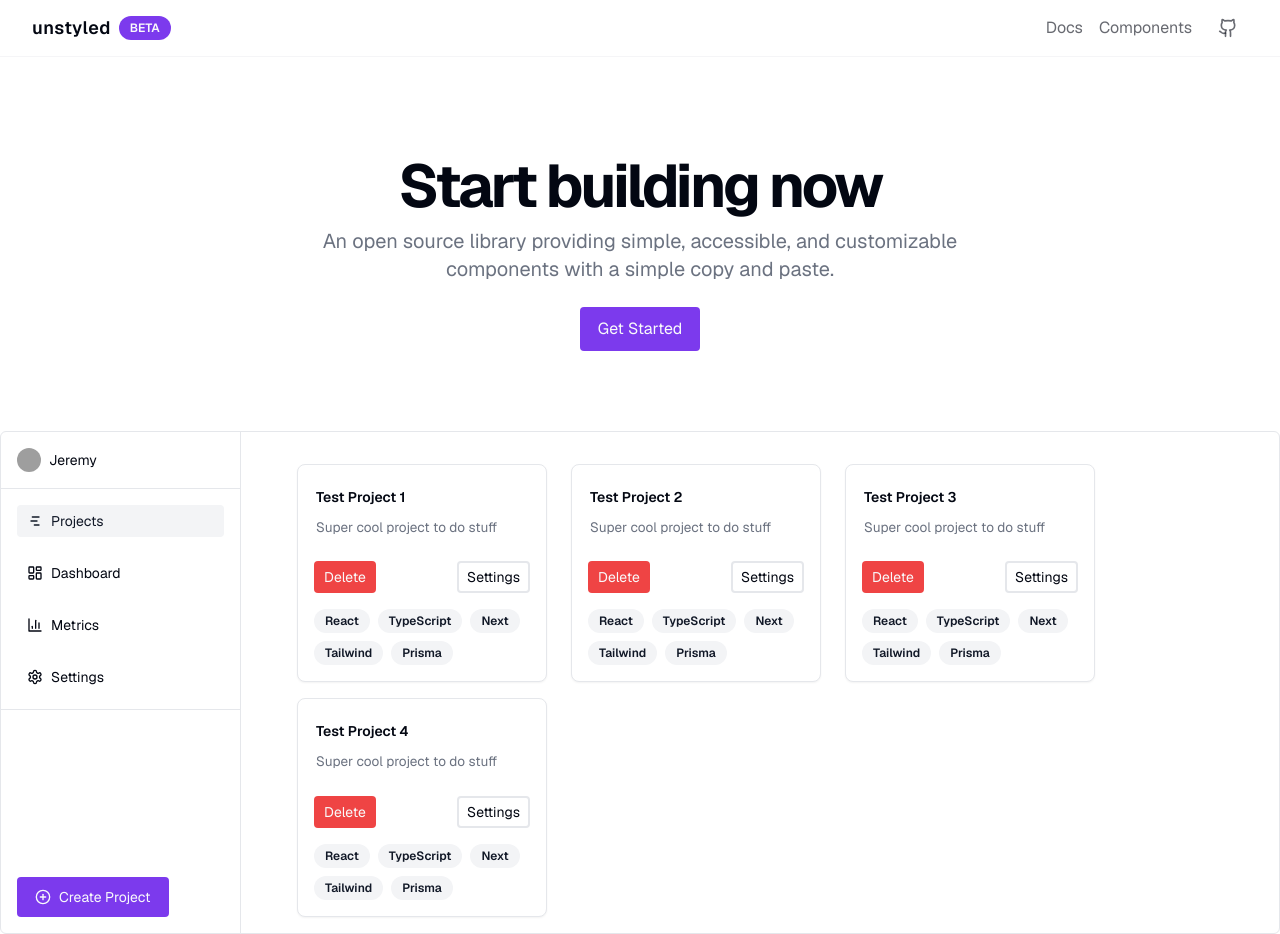
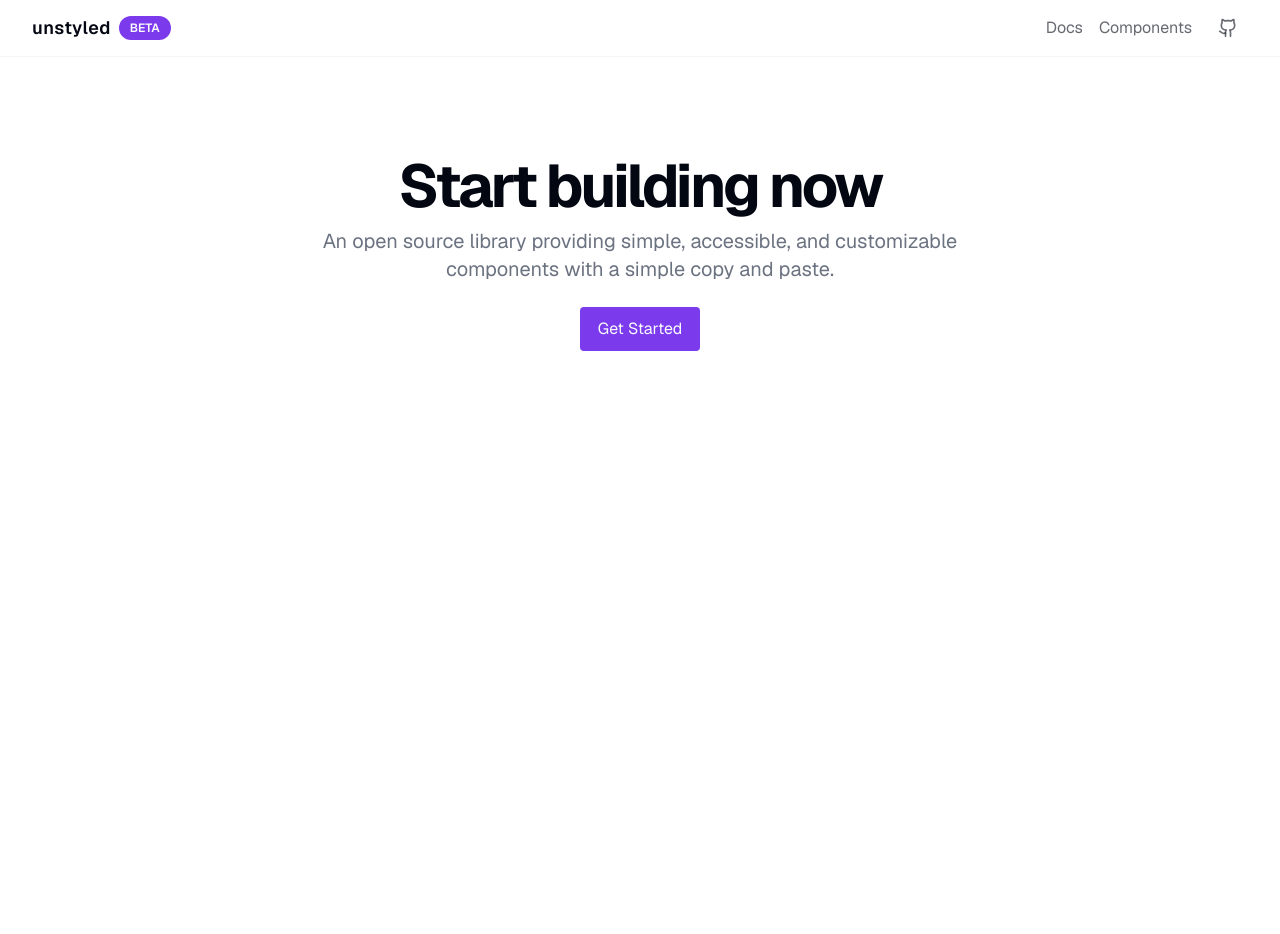
Before and after one commit to jeremyMLtz/unstyled_components, a Next.js app: page / in a window 1280 px wide. After the commit the page ends 800 px from the top, so only its background shows below. Built offline with nearby package versions, Linux system fonts and the light colour scheme; grey boxes are pictures that could not be loaded.

Commit message:
Remove example app from home for now

```diff
--- a/src/app/(main)/page.tsx
+++ b/src/app/(main)/page.tsx
@@ -1,8 +1,6 @@
 import Header from "@/app/components/Header";
 import HeroSection from "../components/ui/hero";
 import { TestCard } from "../components/ui/TestCard";
-import TestDialog from "../components/ui/TestDialog";
-import ExampleApplication from "../components/example-application/ExampleApplication";
 
 export default function Home() {
   return (
@@ -12,7 +10,9 @@ export default function Home() {
         title='Start building now'
         subtitle='An open source library providing simple, accessible, and customizable components with a simple copy and paste.'
       />
-      <ExampleApplication />
+      {/* <section className='flex justify-center pt-3 pb-10'>
+        <TestCard />
+      </section> */}
     </main>
   );
 }
--- a/src/app/components/ui/TestDialog.tsx
+++ b/src/app/components/ui/TestDialog.tsx
@@ -13,7 +13,7 @@ import {
 const TestDialog = () => {
   return (
     <Dialog>
-      <DialogTrigger className='w-fit'>Open</DialogTrigger>
+      <DialogTrigger className='w-fit'>Settings</DialogTrigger>
       <DialogContent>
         <DialogHeader>
           <DialogTitle>Edit profile</DialogTitle>
```
